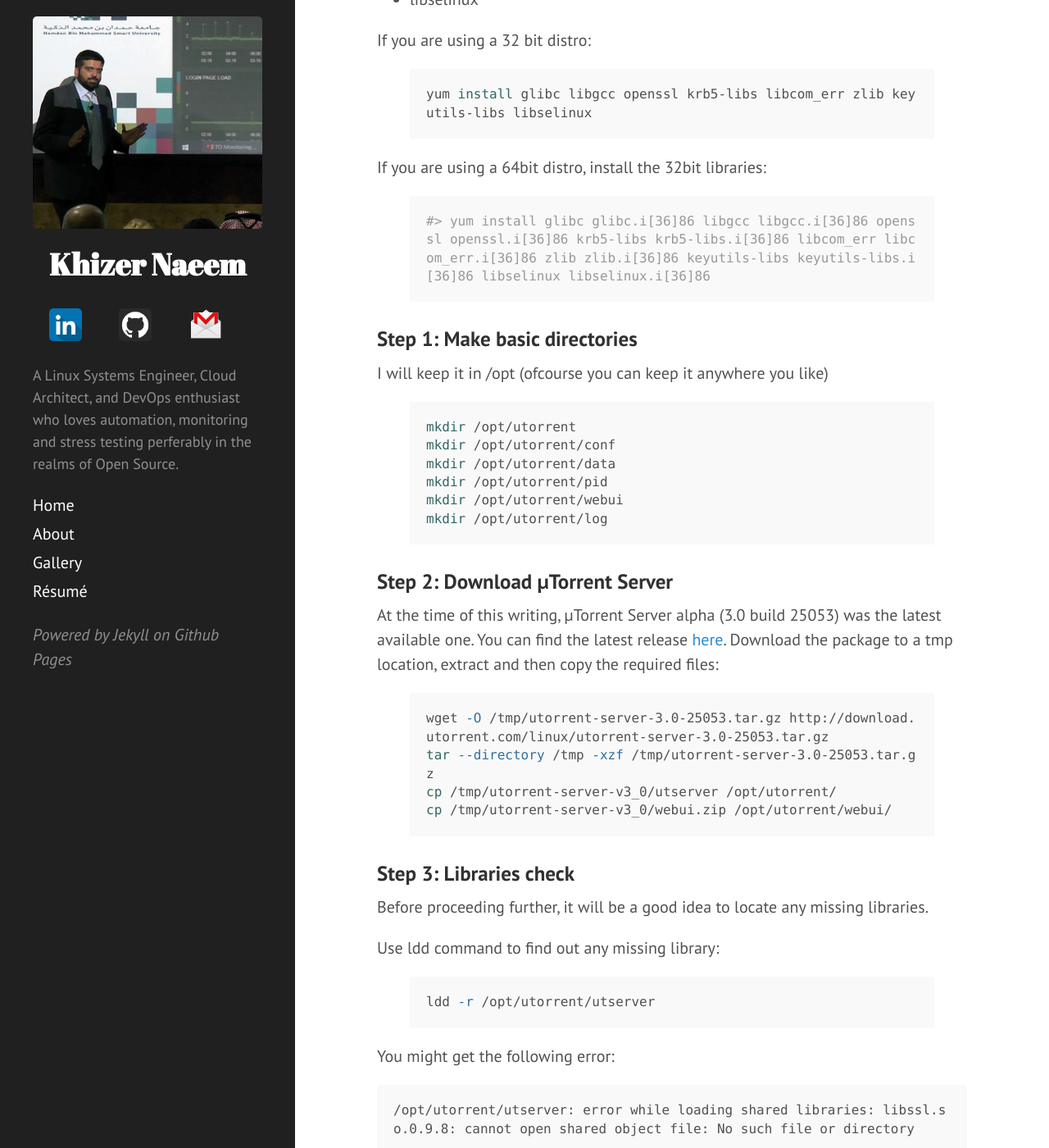
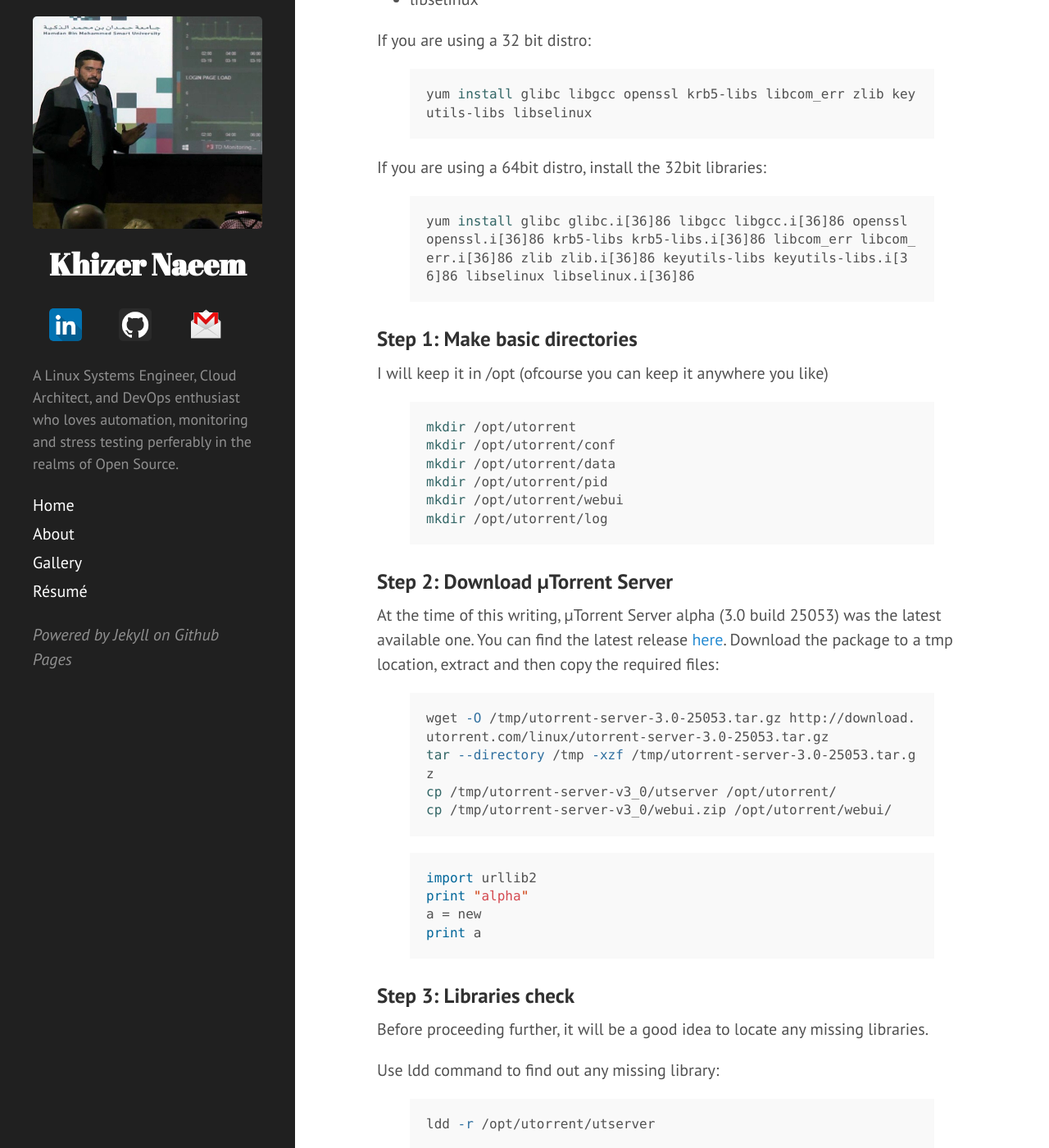
Before and after one commit to kxr/kxr.github.io, a Jekyll site: the page built from _posts/2011-12-30-utorrent-server-on-linux-step-by-step-how-to.md, in a window 1280 px wide and 1400 px high, scrolled down 1613 px. Shown: the whole window at 82% size. Built offline with Jekyll 4.4.1, drawn with Linux system fonts in a browser that asks for light colours; comment, search, counter and statistics services are not loaded.

Commit message:
highlighter testing

```diff
--- a/_posts/2011-12-30-utorrent-server-on-linux-step-by-step-how-to.md
+++ b/_posts/2011-12-30-utorrent-server-on-linux-step-by-step-how-to.md
@@ -46,11 +46,10 @@ If you are using a 32 bit distro:
 yum install glibc libgcc openssl krb5-libs libcom_err zlib keyutils-libs libselinux
 {% endhighlight %}
 
-
 If you are using a 64bit distro, install the 32bit libraries:
 
 {% highlight bash %}
-#> yum install glibc glibc.i[36]86 libgcc libgcc.i[36]86 openssl openssl.i[36]86 krb5-libs krb5-libs.i[36]86 libcom_err libcom_err.i[36]86 zlib zlib.i[36]86 keyutils-libs keyutils-libs.i[36]86 libselinux libselinux.i[36]86
+yum install glibc glibc.i[36]86 libgcc libgcc.i[36]86 openssl openssl.i[36]86 krb5-libs krb5-libs.i[36]86 libcom_err libcom_err.i[36]86 zlib zlib.i[36]86 keyutils-libs keyutils-libs.i[36]86 libselinux libselinux.i[36]86
 {% endhighlight %}
 
 ### Step 1: Make basic directories
@@ -75,6 +74,14 @@ wget -O /tmp/utorrent-server-3.0-25053.tar.gz http://download.utorrent.com/linux
 tar --directory /tmp -xzf /tmp/utorrent-server-3.0-25053.tar.gz
 cp /tmp/utorrent-server-v3_0/utserver /opt/utorrent/
 cp /tmp/utorrent-server-v3_0/webui.zip /opt/utorrent/webui/
+{% endhighlight %}
+
+
+{% highlight python %}
+import urllib2
+print "alpha"
+a = new
+print a
 {% endhighlight %}
 
 ### Step 3: Libraries check
```
